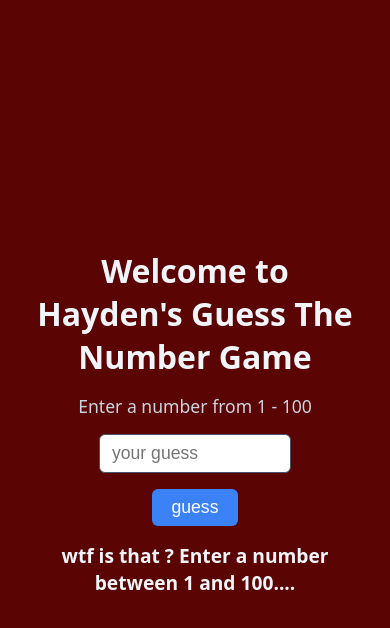
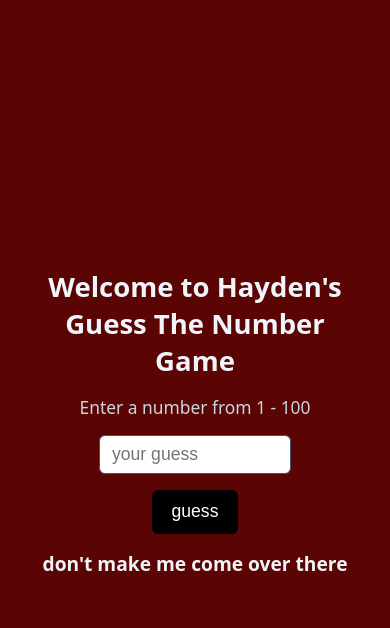
Before and after one commit to hcarlson108/guess-the-number, a plain HTML site: page index.html in a window 390 px wide. Both pictures are taken after a click on the button "guess". Drawn offline with Linux system fonts and the light colour scheme.

Commit message:
added failure messages and styles

```diff
--- a/app.js
+++ b/app.js
@@ -8,12 +8,20 @@ const message = document.getElementById('message');
 const log = document.getElementById('log');
 const playAgainBtn = document.getElementById('playAgainBtn');
 
+const failureMessage = [
+  'what is that ??!#? enter a REAL number between 1 and 100 ',
+  'really.',
+  'dude',
+  "don't make me come over there",
+  'omg',
+];
+
 //Add a function to handle the guesses
 function handleGuess() {
   const guess = Number(input.value);
-
+  let i = 1;
   if (isNaN(guess) || guess < 1 || guess > 100) {
-    message.textContent = 'wtf is that ? Enter a number between 1 and 100....';
+    message.textContent = failureMessage[i * Math.floor(Math.random() * 4)];
     return;
   }
 
@@ -24,7 +32,7 @@ function handleGuess() {
   } else if (guess < secret) {
     message.textContent = 'too low';
   } else {
-    message.textContent = `correct! you got it in ${guesses} guesses`;
+    message.textContent = `YESSSSS YOU GOT IT - only took you about ${guesses} guesses`;
     document.body.classList.add('party');
     button.hidden = true;
     playAgainBtn.hidden = false;
--- a/styles.css
+++ b/styles.css
@@ -4,14 +4,18 @@
   padding: 0;
 }
 
+html {
+  overflow-x: hidden;
+}
+
 body {
-  min-height: 100vh;
+  min-height: 100dvh;
   display: flex;
   flex-direction: column;
   align-items: center;
   justify-content: center;
   gap: 1rem;
-  padding: 2rem;
+  padding: clamp(1rem, 6vw, 2rem);
   font-family: system-ui, sans-serif;
   background-color: #5a0404;
   color: #f1f5f9;
@@ -19,11 +23,12 @@ body {
 }
 
 h1 {
-  font-size: 2rem;
+  font-size: clamp(1.4rem, 5vw + 0.5rem, 2rem);
+  max-width: 30ch;
 }
 
 p {
-  font-size: 1.1rem;
+  font-size: clamp(1rem, 2vw + 0.6rem, 1.1rem);
   color: #cbd5e1;
 }
 
@@ -32,7 +37,7 @@ input {
   padding: 0.5rem 0.75rem;
   border-radius: 6px;
   border: 1px solid #475569;
-  width: 12rem;
+  width: min(12rem, 70vw);
 }
 
 button {
@@ -40,13 +45,15 @@ button {
   padding: 0.5rem 1.25rem;
   border-radius: 6px;
   border: none;
-  background-color: #3b82f6;
+  background-color: #000000;
   color: #ffffff;
   cursor: pointer;
+  min-height: 44px;
+  min-width: 44px;
 }
 
 button:hover {
-  background-color: #2563eb;
+  background-color: #19fb00;
 }
 
 #message {
@@ -74,5 +81,5 @@ button:hover {
 }
 
 body.party {
-  animation: party-mode 0.8s linear infinite;
+  animation: party-mode 0.2s linear infinite;
 }
```
